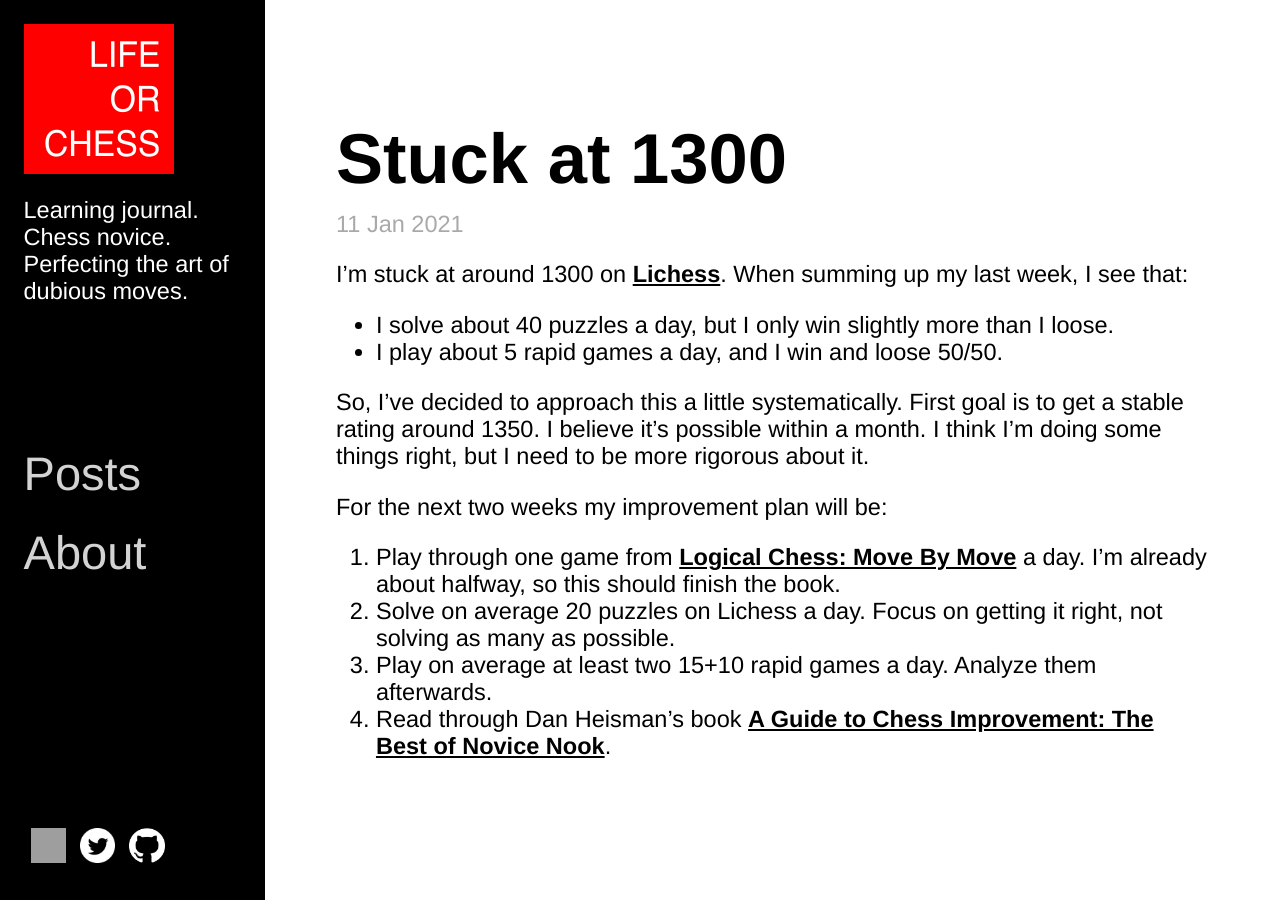
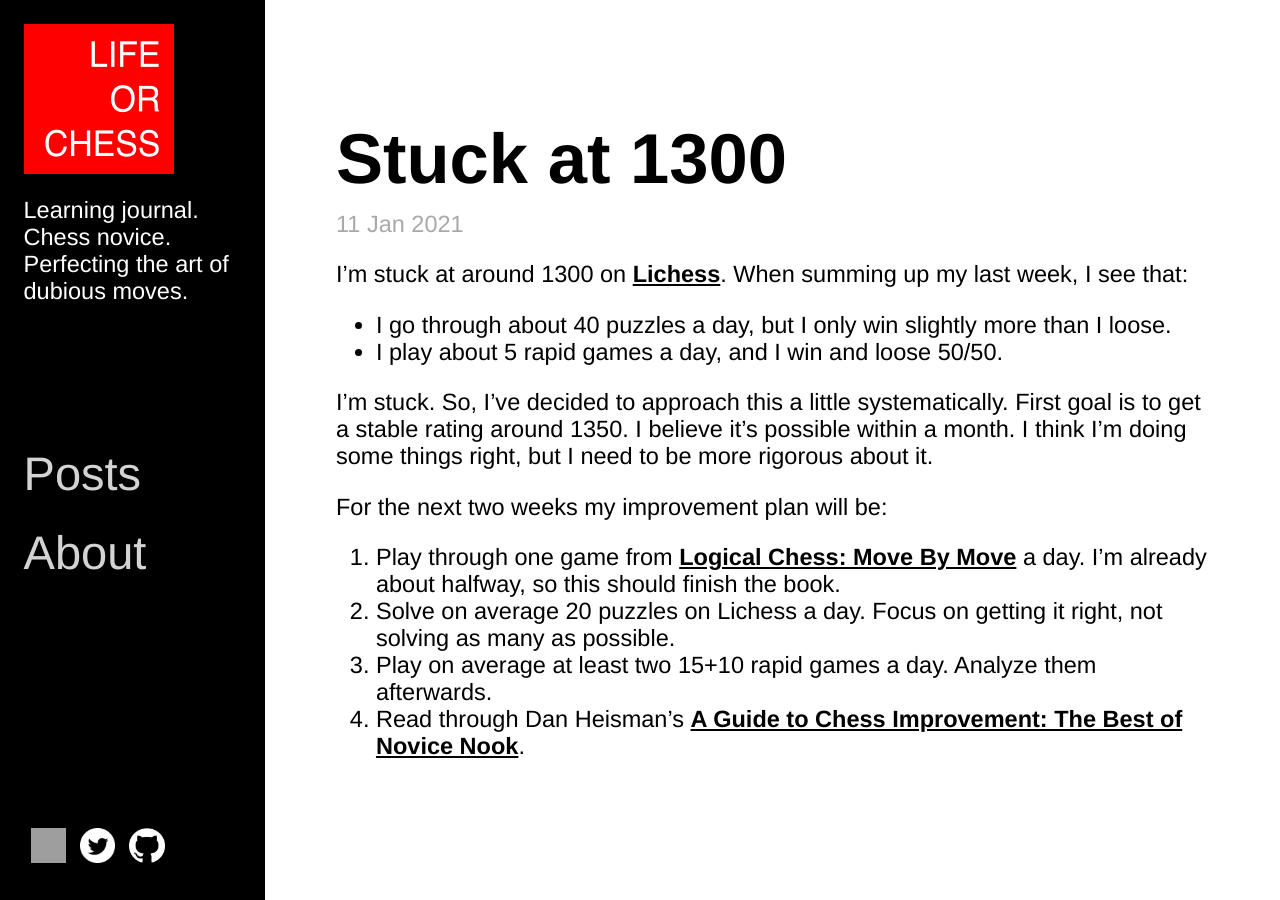
Before and after one commit to lifeorchess/lifeorchess.github.io, a Jekyll site: the page built from _posts/2021-01-11-improvement-plan.md, in a window 1280 px wide. Built offline with Jekyll 4.4.1, drawn with Linux system fonts in a browser that asks for light colours; grey boxes are pictures that could not be loaded.

Commit message:
minor text improvements

```diff
--- a/_posts/2021-01-11-improvement-plan.md
+++ b/_posts/2021-01-11-improvement-plan.md
@@ -5,14 +5,14 @@
 
 I'm stuck at around 1300 on [Lichess](https://lichess.org/). When summing up my last week, I see that:
 
-- I solve about 40 puzzles a day, but I only win slightly more than I loose.
+- I go through about 40 puzzles a day, but I only win slightly more than I loose.
 - I play about 5 rapid games a day, and I win and loose 50/50.
 
-So, I’ve decided to approach this a little systematically. First goal is to get a stable rating around 1350. I believe it’s possible within a month. I think I’m doing some things right, but I need to be more rigorous about it.
+I'm stuck. So, I’ve decided to approach this a little systematically. First goal is to get a stable rating around 1350. I believe it’s possible within a month. I think I’m doing some things right, but I need to be more rigorous about it.
 
 For the next two weeks my improvement plan will be:
 
 1. Play through one game from [Logical Chess: Move By Move](https://www.amazon.com/dp/B08NQ1X176) a day. I’m already about halfway, so this should finish the book.
 2. Solve on average 20 puzzles on Lichess a day. Focus on getting it right, not solving as many as possible.
 3. Play on average at least two 15+10 rapid games a day. Analyze them afterwards.
-4. Read through Dan Heisman's book [A Guide to Chess Improvement: The Best of Novice Nook](https://www.amazon.com/dp/B004Z99LUM/).
+4. Read through Dan Heisman's [A Guide to Chess Improvement: The Best of Novice Nook](https://www.amazon.com/dp/B004Z99LUM/).
```
